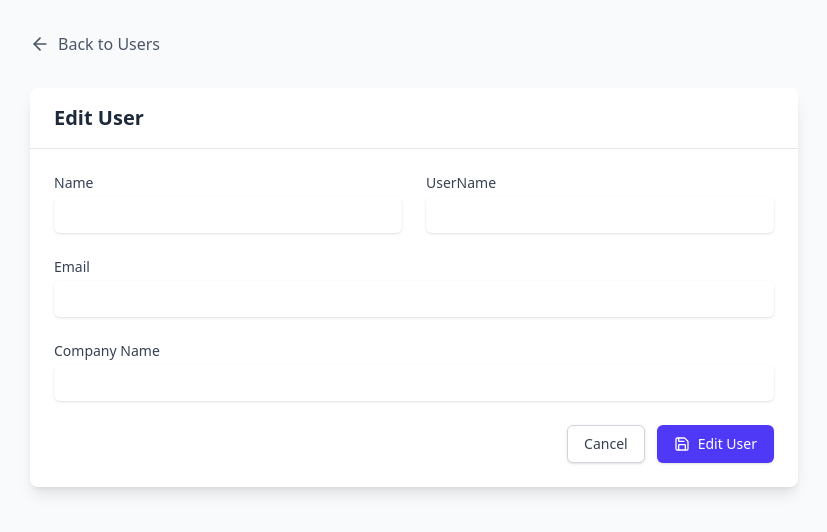
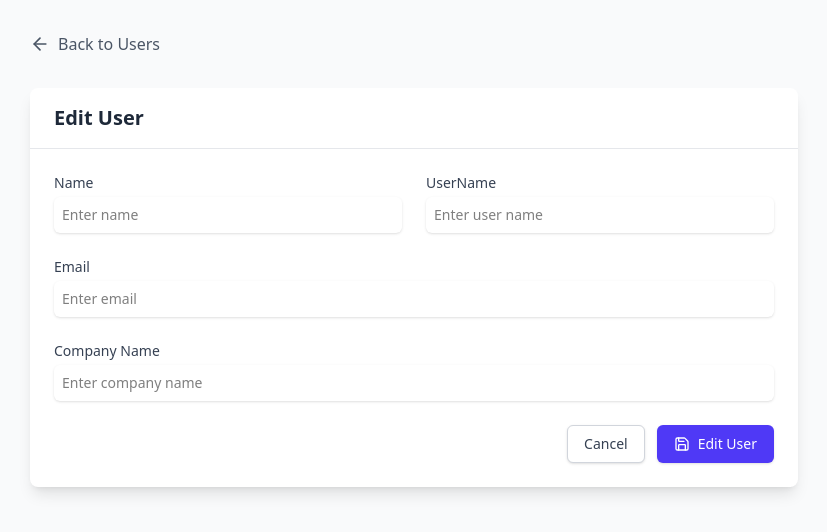
Before and after one commit to geetam-das-binani/ajackus-assignment, a React (Vite) app: page /edit/1 in a window 1280 px wide. Shown: the top 532 px of the page, without its empty margins (226-1053 px from the left). Built offline with nearby package versions, Linux system fonts and the light colour scheme; no server answers.

Commit message:
added common input fields

```diff
--- a/src/common/InputField.jsx
+++ b/src/common/InputField.jsx
@@ -1,9 +1,36 @@
-import React from 'react'
+import React from "react";
 
-const InputField = () => {
+const InputField = ({
+  labelText,
+  type = "text",
+  errors,
+  name,
+  register,
+  placeholder,
+}) => {
   return (
-    <div>InputField</div>
-  )
-}
+    <>
+      <label htmlFor={name} className="block text-sm font-medium text-gray-700">
+        {labelText}
+      </label>
+      <input
+        type={type}
+        name={name}
+        id={name}
+        {...register(name)}
+        placeholder={placeholder}
+        className={`mt-1 block w-full rounded-md shadow-sm sm:text-sm p-2
+        ${
+          errors?.[name]
+            ? "border-red-300 focus:border-red-500 focus:ring-red-500"
+            : "border-gray-300 focus:border-indigo-500 focus:ring-indigo-500"
+        }`}
+      />
+      {errors?.[name] && (
+        <p className="mt-1 text-sm text-red-600">{errors[name].message}</p>
+      )}
+    </>
+  );
+};
 
-export default InputField
+export default InputField;
--- a/src/pages/AddUser.jsx
+++ b/src/pages/AddUser.jsx
@@ -6,8 +6,8 @@ import { zodResolver } from "@hookform/resolvers/zod";
 import { userSchema } from "../lib/schema";
 import axios from "axios";
 import toast from "react-hot-toast";
-import {API_BASE_URL} from '../common/apiUrl'
-
+import { API_BASE_URL } from "../common/apiUrl";
+import InputField from "../common/InputField";
 
 const AddUser = () => {
   const navigate = useNavigate();
@@ -81,107 +81,47 @@ const AddUser = () => {
           <form onSubmit={handleSubmit(onSubmit)} className="p-6 space-y-6">
             <div className="grid grid-cols-1 gap-6 sm:grid-cols-2">
               <div>
-                <label
-                  htmlFor="name"
-                  className="block text-sm font-medium text-gray-700"
-                >
-                  Name
-                </label>
-                <input
+                <InputField
+                  register={register}
+                  errors={errors}
+                  name="name"
+                  labelText="Name"
                   type="text"
-                  name="name"
-                  id="name"
-                  {...register("name")}
-                  className={`mt-1 block w-full rounded-md shadow-sm sm:text-sm p-2
-                    ${
-                      errors.name
-                        ? "border-red-300 focus:border-red-500 focus:ring-red-500"
-                        : "border-gray-300 focus:border-indigo-500 focus:ring-indigo-500"
-                    }`}
+                  placeholder="Enter name"
                 />
-                {errors?.name && (
-                  <p className="mt-1 text-sm text-red-600">
-                    {errors.name.message}
-                  </p>
-                )}
               </div>
 
               <div>
-                <label
-                  htmlFor="Username"
-                  className="block text-sm font-medium text-gray-700"
-                >
-                  UserName
-                </label>
-                <input
+                <InputField
+                  register={register}
+                  errors={errors}
+                  name="userName"
+                  labelText="UserName"
                   type="text"
-                  name="userName"
-                  id="userName"
-                  {...register("userName")}
-                  className={`mt-1 block w-full rounded-md shadow-sm sm:text-sm p-2
-                    ${
-                      errors.userName
-                        ? "border-red-300 focus:border-red-500 focus:ring-red-500"
-                        : "border-gray-300 focus:border-indigo-500 focus:ring-indigo-500"
-                    }`}
+                  placeholder="Enter user name"
                 />
-                {errors?.userName && (
-                  <p className="mt-1 text-sm text-red-600">
-                    {errors.userName.message}
-                  </p>
-                )}
               </div>
 
               <div className="sm:col-span-2">
-                <label
-                  htmlFor="email"
-                  className="block text-sm font-medium text-gray-700"
-                >
-                  Email
-                </label>
-                <input
+                <InputField
+                  register={register}
+                  errors={errors}
+                  name="email"
+                  labelText="Email"
                   type="email"
-                  name="email"
-                  id="email"
-                  {...register("email")}
-                  className={`mt-1 block w-full rounded-md shadow-sm sm:text-sm p-2
-                    ${
-                      errors.email
-                        ? "border-red-300 focus:border-red-500 focus:ring-red-500"
-                        : "border-gray-300 focus:border-indigo-500 focus:ring-indigo-500"
-                    }`}
+                  placeholder="Enter email"
                 />
-                {errors?.email && (
-                  <p className="mt-1 text-sm text-red-600">
-                    {errors.email.message}
-                  </p>
-                )}
               </div>
 
               <div className="sm:col-span-2">
-                <label
-                  htmlFor="companyName"
-                  className="block text-sm font-medium text-gray-700"
-                >
-                  Company Name
-                </label>
-                <input
+                <InputField
+                  register={register}
+                  errors={errors}
                   name="companyName"
-                  id="companyName"
+                  labelText="Company Name"
                   type="text"
-                  {...register("companyName")}
-                  className={`mt-1 block w-full rounded-md shadow-sm sm:text-sm p-2
-                    ${
-                      errors.companyName
-                        ? "border-red-300 focus:border-red-500 focus:ring-red-500"
-                        : "border-gray-300 focus:border-indigo-500 focus:ring-indigo-500"
-                    }`}
-                ></input>
-                {errors?.companyName && (
-                  <p className="mt-1 text-sm text-red-600">
-                    {errors.companyName.message}
-                  </p>
-                )}
+                  placeholder="Enter company name"
+                />
               </div>
             </div>
 
--- a/src/pages/EditUser.jsx
+++ b/src/pages/EditUser.jsx
@@ -7,6 +7,7 @@ import { userSchema } from "../lib/schema";
 import toast from "react-hot-toast";
 import axios from "axios";
 import { API_BASE_URL } from "../common/apiUrl";
+import InputField from "../common/InputField";
 
 const EditUser = () => {
   const { userId } = useParams();
@@ -108,106 +109,47 @@ const EditUser = () => {
             <form onSubmit={handleSubmit(onSubmit)} className="p-6 space-y-6">
               <div className="grid grid-cols-1 gap-6 sm:grid-cols-2">
                 <div>
-                  <label
-                    htmlFor="name"
-                    className="block text-sm font-medium text-gray-700"
-                  >
-                    Name
-                  </label>
-                  <input
+                  <InputField
+                    register={register}
+                    errors={errors}
+                    name="name"
+                    labelText="Name"
                     type="text"
-                    name="name"
-                    id="name"
-                    {...register("name")}
-                    className={`mt-1 block w-full rounded-md shadow-sm sm:text-sm p-2
-                    ${
-                      errors.name
-                        ? "border-red-300 focus:border-red-500 focus:ring-red-500"
-                        : "border-gray-300 focus:border-indigo-500 focus:ring-indigo-500"
-                    }`}
+                    placeholder="Enter name"
                   />
-                  {errors?.name && (
-                    <p className="mt-1 text-sm text-red-600">
-                      {errors.name.message}
-                    </p>
-                  )}
                 </div>
 
                 <div>
-                  <label
-                    htmlFor="userName"
-                    className="block text-sm font-medium text-gray-700"
-                  >
-                    UserName
-                  </label>
-                  <input
+                  <InputField
+                    register={register}
+                    errors={errors}
+                    name="userName"
+                    labelText="UserName"
                     type="text"
-                    name="userName"
-                    id="userName"
-                    {...register("userName")}
-                    className={`mt-1 block w-full rounded-md shadow-sm sm:text-sm p-2
-                    ${
-                      errors.userName
-                        ? "border-red-300 focus:border-red-500 focus:ring-red-500"
-                        : "border-gray-300 focus:border-indigo-500 focus:ring-indigo-500"
-                    }`}
+                    placeholder="Enter user name"
                   />
-                  {errors?.userName && (
-                    <p className="mt-1 text-sm text-red-600">
-                      {errors.userName.message}
-                    </p>
-                  )}
                 </div>
 
                 <div className="sm:col-span-2">
-                  <label
-                    htmlFor="email"
-                    className="block text-sm font-medium text-gray-700"
-                  >
-                    Email
-                  </label>
-                  <input
+                  <InputField
+                    register={register}
+                    errors={errors}
+                    name="email"
+                    labelText="Email"
                     type="email"
-                    id="email"
-                    {...register("email")}
-                    className={`mt-1 block w-full rounded-md shadow-sm sm:text-sm p-2
-                    ${
-                      errors.email
-                        ? "border-red-300 focus:border-red-500 focus:ring-red-500"
-                        : "border-gray-300 focus:border-indigo-500 focus:ring-indigo-500"
-                    }`}
+                    placeholder="Enter email"
                   />
-                  {errors.email && (
-                    <p className="mt-1 text-sm text-red-600">
-                      {errors.email.message}
-                    </p>
-                  )}
                 </div>
 
                 <div className="sm:col-span-2">
-                  <label
-                    htmlFor="companyName"
-                    className="block text-sm font-medium text-gray-700"
-                  >
-                    Company Name
-                  </label>
-                  <input
+                  <InputField
+                    register={register}
+                    errors={errors}
                     name="companyName"
-                    id="companyName"
+                    labelText="Company Name"
                     type="text"
-                    {...register("companyName")}
-                    className={`mt-1 block w-full rounded-md shadow-sm sm:text-sm p-2
-                    ${
-                      errors.companyName
-                        ? "border-red-300 focus:border-red-500 focus:ring-red-500"
-                        : "border-gray-300 focus:border-indigo-500 focus:ring-indigo-500"
-                    }`}
-                  ></input>
-                  {errors?.companyName && (
-                    <p className="mt-1 text-sm text-red-600">
-                      {errors.companyName.message}
-                    </p>
-                  )}
+                    placeholder="Enter company name"
+                  />
                 </div>
               </div>
 
```
